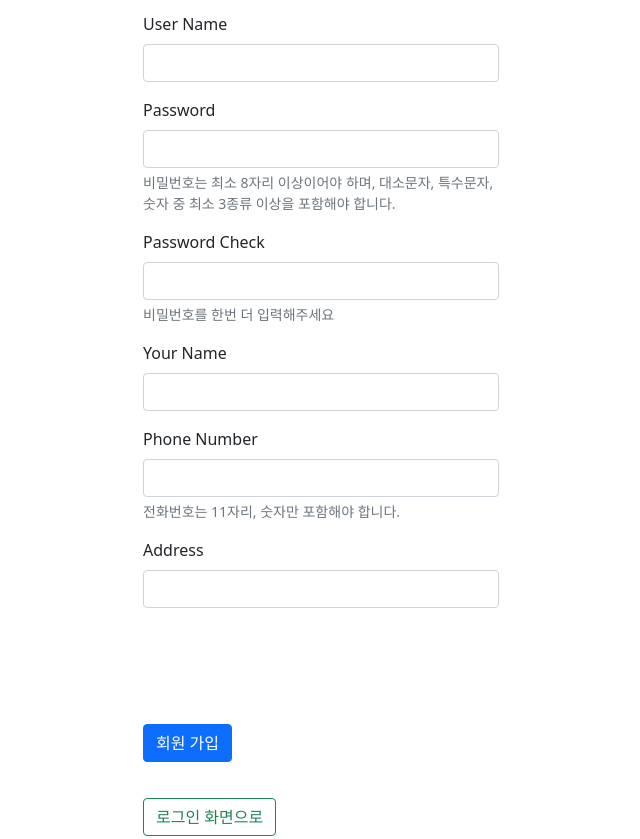
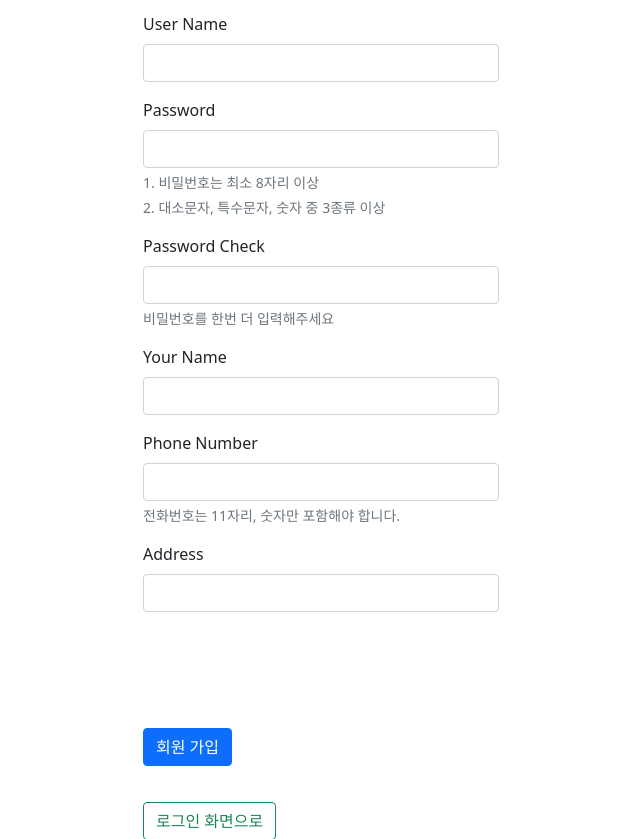
Before and after one commit to Pk1057s/shopping, a Django app: template shopping/accounts/templates/signup.html in a window 1280 px wide. Shown: the part 218-1057 px from the top of the page, without its empty margins (34-674 px from the left). Run offline with Django 3.2, Linux system fonts and the light colour scheme; the template is opened without the code that fills it, so the values that code supplies are empty.

Commit message:
213123123

```diff
--- a/shopping/accounts/templates/signup.html
+++ b/shopping/accounts/templates/signup.html
@@ -52,7 +52,8 @@
         <div class="mb-3">
           <label for="password1Input" class="form-label">Password</label>
           <input type="text" class="form-control" name='password' aria-describedby="PasswordHelp" id='password'>
-          <div id="PasswordHelp" class="form-text">비밀번호는 최소 8자리 이상이어야 하며, 대소문자, 특수문자, 숫자 중 최소 3종류 이상을 포함해야 합니다.</div>
+          <div id="PasswordHelp" class="form-text">1. 비밀번호는 최소 8자리 이상</div>
+          <div id="PasswordHelp" class="form-text">2. 대소문자, 특수문자, 숫자 중 3종류 이상</div>
         </div>
         <div class="mb-3">
           <label for="password2Input" class="form-label">Password Check</label>
```
